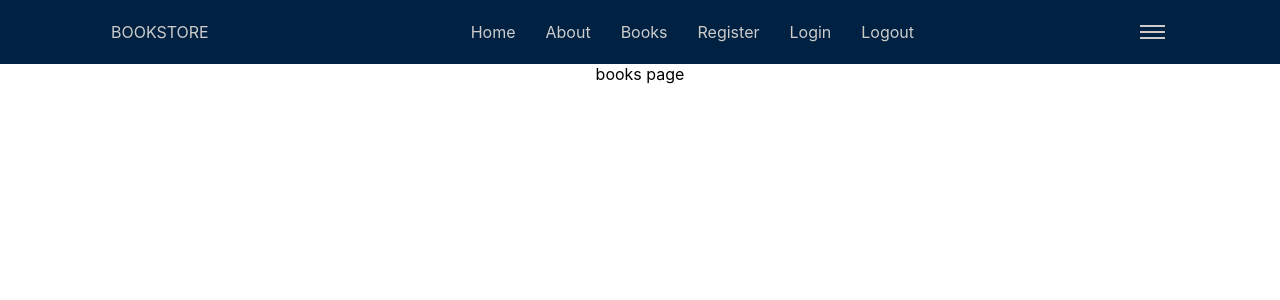
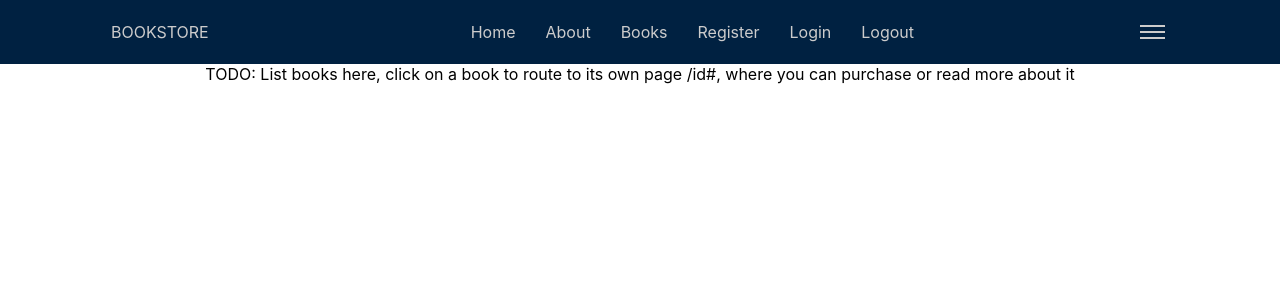
Before and after one commit to Qdog2/BookShop, a React (Create React App) app in the folder frontend/frontend/: page /books in a window 1280 px wide. Shown: the top 300 px of the page. Built offline with nearby package versions, Linux system fonts and the light colour scheme.

Commit message:
Update books.js

```diff
--- a/frontend/frontend/src/components/books.js
+++ b/frontend/frontend/src/components/books.js
@@ -3,7 +3,7 @@
 function Books() {
 
     return (
-        <p>books page</p>
+        <p>TODO: List books here, click on a book to route to its own page /id#, where you can purchase or read more about it</p>
     )
 
 }
```
